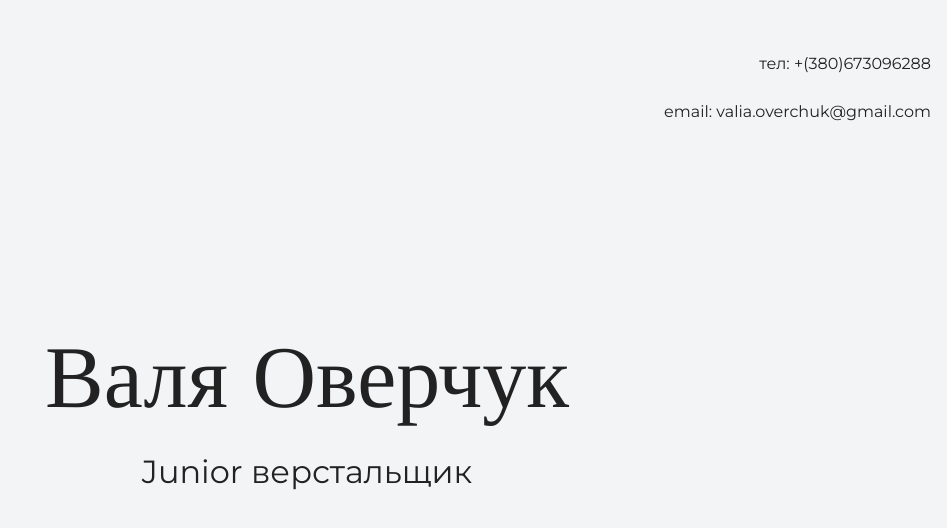
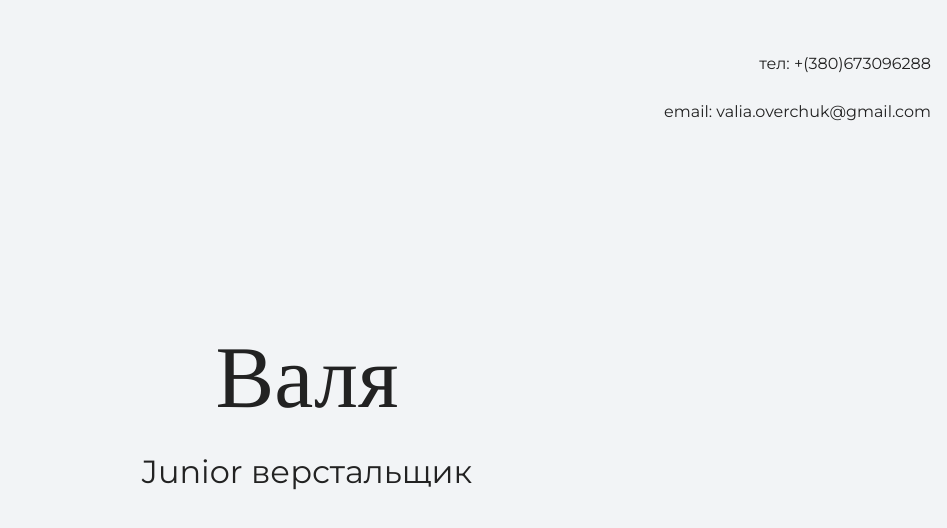
Before and after one commit to valiaoverchuk/my-site, a plain HTML site: page index.html in a window 1280 px wide. Shown: the top 528 px of the page, without its empty margins (333-1280 px from the left). Drawn offline with nearby package versions, Linux system fonts and the light colour scheme.

Commit message:
Меняет текст на главной странице

```diff
--- a/index.html
+++ b/index.html
@@ -17,7 +17,7 @@
 
     <section class="hero-image">
       <div class="container">
-      <h1 class="heading">Валя Оверчук</h1>
+      <h1 class="heading">Валя </h1>
       <p>Junior верстальщик</p>
       </div>
     </section>
```
